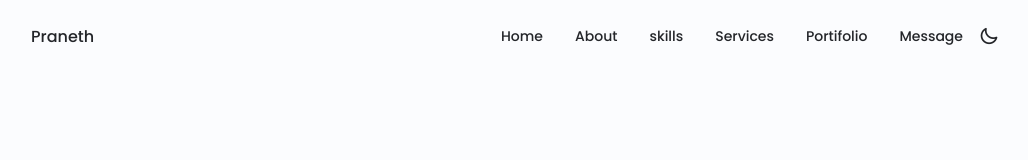
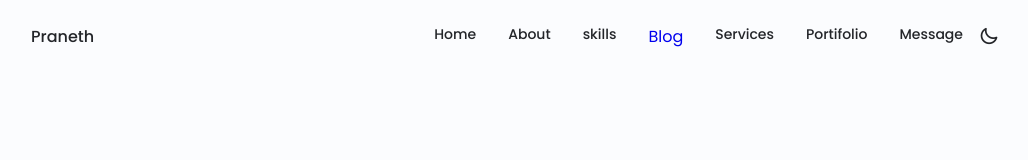
Before and after one commit to PraneethVasarla/PraneethVasarla.github.io, a plain HTML site: page index.html in a window 1280 px wide. Shown: the top 160 px of the page, without its empty margins (125-1153 px from the left). Drawn offline with nearby package versions, Linux system fonts and the light colour scheme.

Commit message:
Added blog in nav

```diff
--- a/index.html
+++ b/index.html
@@ -31,7 +31,8 @@
                          <a href="#home" class="nav__link">
                             <i class="uil uil-estate nav__icon" ></i> Home
                          </a>
-                     </li>    <li class="nav__item">
+                     </li>
+                        <li class="nav__item">
                         <a href="#about" class="nav__link">
                             <i class="uil uil-user nav__icon" ></i> About
                         </a>
@@ -39,7 +40,11 @@
                         <a href="#skills" class="nav__link">
                             <i class="uil uil-file nav__icon" ></i> skills
                         </a>
-                    </li>    <li class="nav__item">
+                    </li>
+                        <li class = "nav__item">
+                            <a href="https://medium.com/@praneethvaasarla" target="_blank">Blog</a>
+                        </li>
+                        <li class="nav__item">
                         <a href="#services" class="nav__link">
                             <i class="uil uil-bag nav__icon"></i> Services
                         </a>
```
